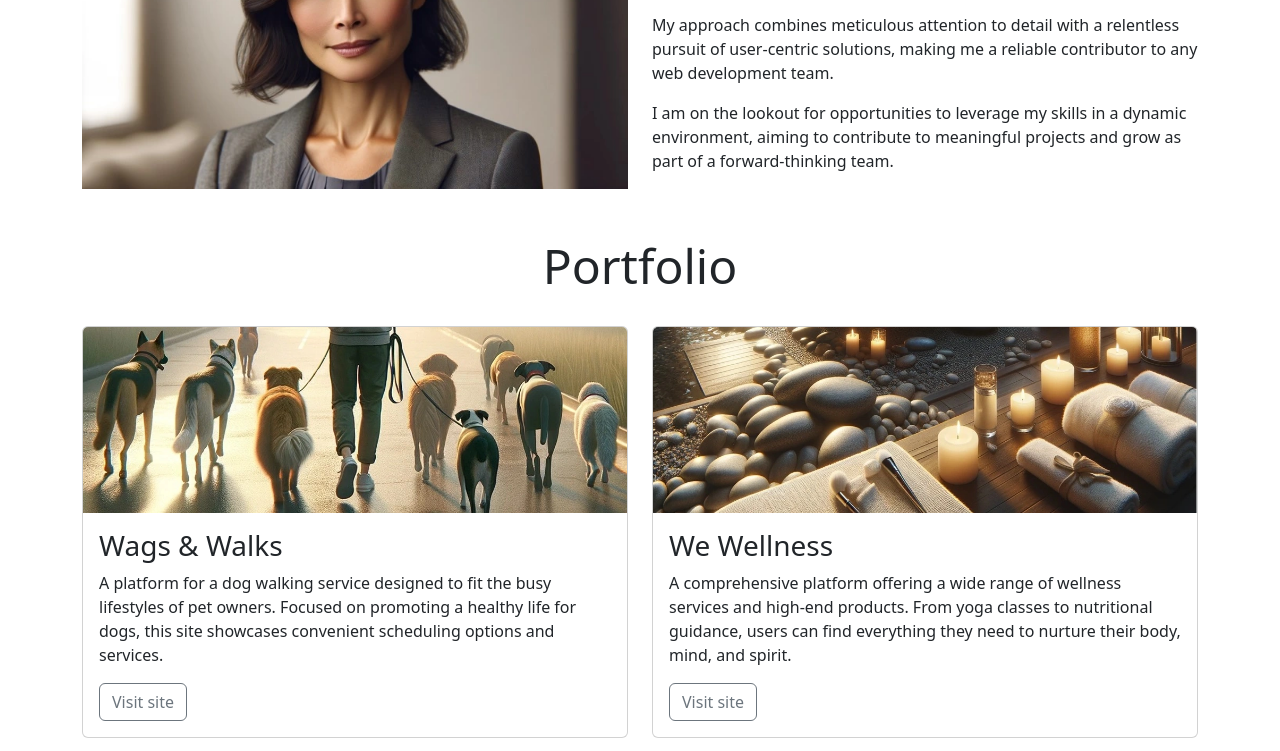
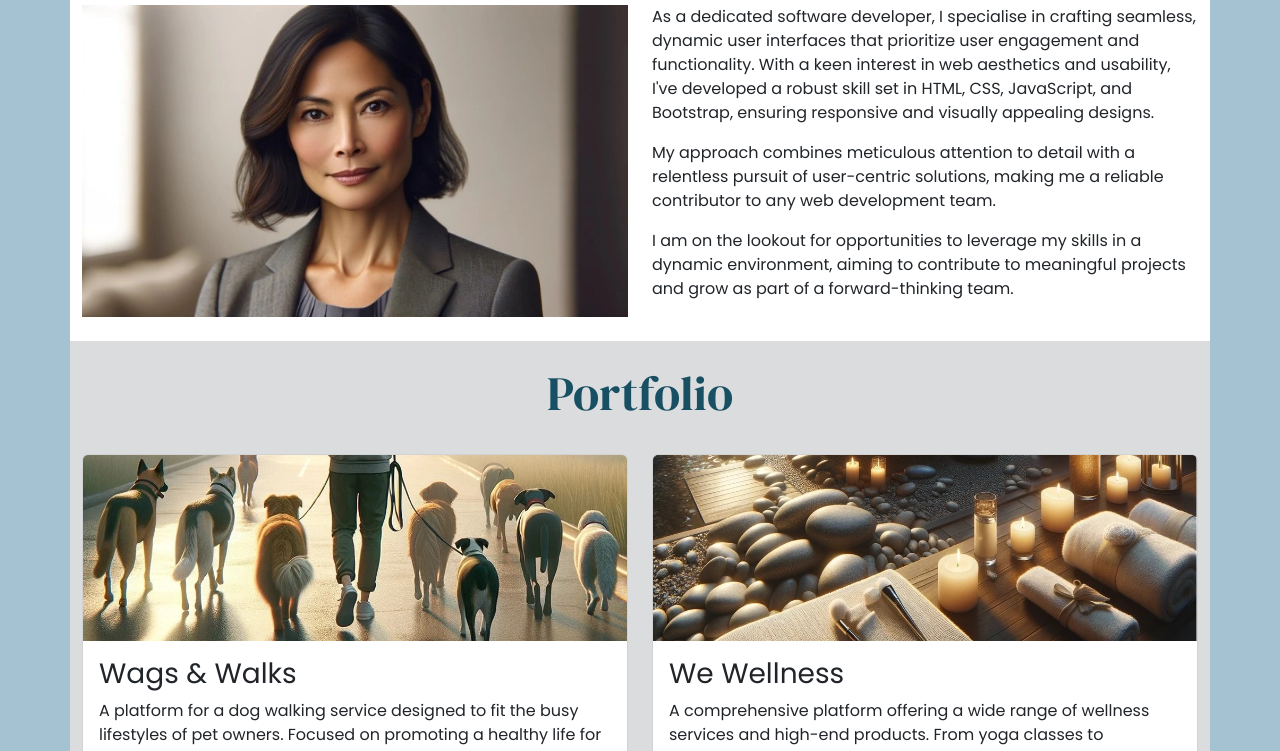
Before and after one commit to QualityLemons/loses-goals-sank, a plain HTML site: page index.html in a window 1280 px wide. Shown: the part 708-1459 px from the top of the page. Drawn offline with nearby package versions, Linux system fonts and the light colour scheme; files that its build step writes are made by us from their sources.

Commit message:
added background image

```diff
--- a/index.html
+++ b/index.html
@@ -8,6 +8,8 @@
     <!-- Bootstrap CSS Link -->
     <link href="https://cdn.jsdelivr.net/npm/bootstrap@5.3.3/dist/css/bootstrap.min.css" rel="stylesheet"
         integrity="sha384-QWTKZyjpPEjISv5WaRU9OFeRpok6YctnYmDr5pNlyT2bRjXh0JMhjY6hW+ALEwIH" crossorigin="anonymous">
+    <!-- Custom CSS stylesheet -->
+    <link rel="stylesheet" href="assets/css/style.css">
 </head>
 
 <body>
```
